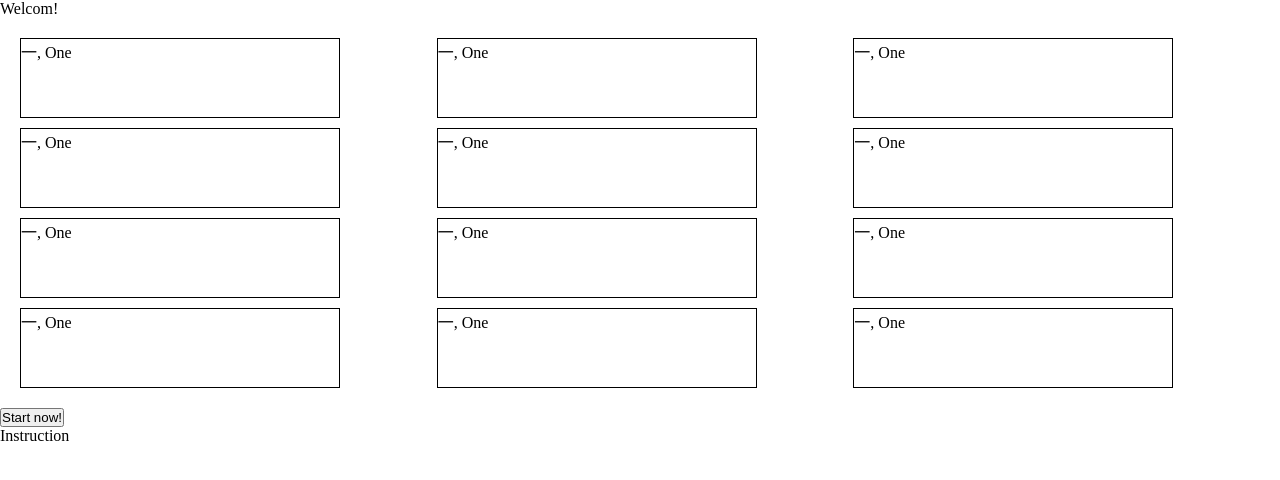
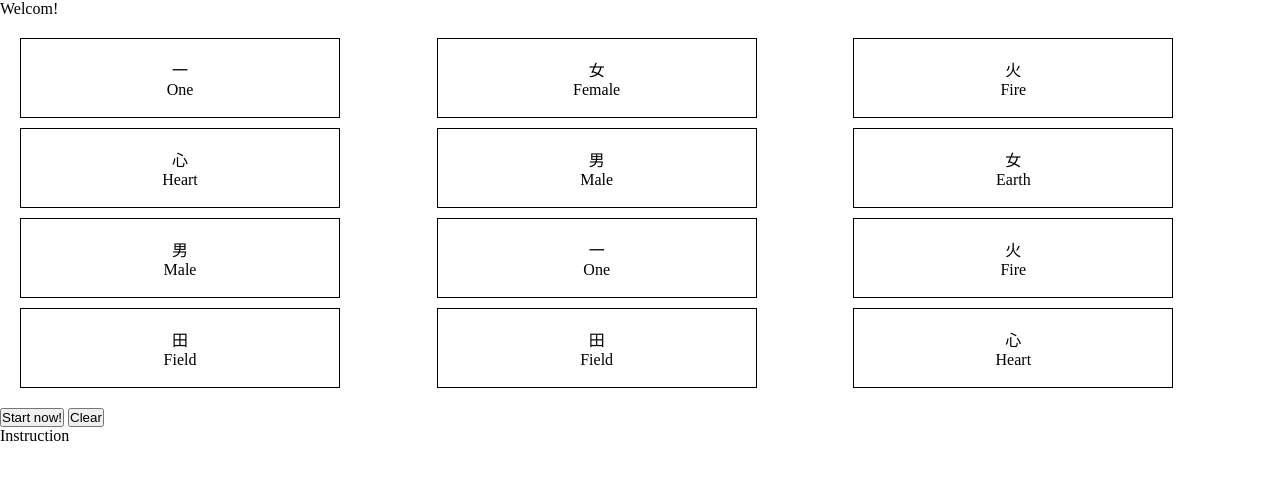
Before and after one commit to mh-fung/language-learning-game, a website built with Vite: page index.html in a window 1280 px wide. Built offline with nearby package versions, Linux system fonts and the light colour scheme.

Commit message:
Added renderCardsContent function and clear content function

```diff
--- a/index.html
+++ b/index.html
@@ -8,9 +8,22 @@
   </head>
   <body>
     <header>Welcom!</header>
-    <div class="card-container">
-    </div>
+    <section class="card-container">
+      <div class="card card--1">1</div>
+      <div class="card card--2">2</div>
+      <div class="card card--3">3</div>
+      <div class="card card--4">4</div>
+      <div class="card card--5">5</div>
+      <div class="card card--6">6</div>
+      <div class="card card--7">7</div>
+      <div class="card card--8">8</div>
+      <div class="card card--9">9</div>
+      <div class="card card--10">10</div>
+      <div class="card card--11">11</div>
+      <div class="card card--12">12</div>
+    </section>
     <button class="button">Start now!</button>
+    <button class="button--clear">Clear</button>
     <p>Instruction</p>
     <script type="module" src="/src/main.ts"></script>
   </body>
--- a/src/card.ts
+++ b/src/card.ts
@@ -4,18 +4,32 @@ export type Card = {
     englishMeaning: string;
 };
 
+export const cardArray1: Card[] = [
+    {chineseWord: "一", englishMeaning: "One"},
+    {chineseWord: "女", englishMeaning: "Female"},
+    {chineseWord: "火", englishMeaning: "Fire"},
+    {chineseWord: "心", englishMeaning: "Heart"},
+    {chineseWord: "男", englishMeaning: "Male"},
+    {chineseWord: "女", englishMeaning: "Earth"},
+    {chineseWord: "男", englishMeaning: "Male"},
+    {chineseWord: "一", englishMeaning: "One"},
+    {chineseWord: "火", englishMeaning: "Fire"},
+    {chineseWord: "田", englishMeaning: "Field"},
+    {chineseWord: "田", englishMeaning: "Field"},
+    {chineseWord: "心", englishMeaning: "Heart"},
+];
 
-export const cardArray: Card[] = [
+export const cardArray2: Card[] = [
+    {chineseWord: "二", englishMeaning: "One"},
+    {chineseWord: "女", englishMeaning: "Female"},
+    {chineseWord: "火", englishMeaning: "Fire"},
+    {chineseWord: "心", englishMeaning: "Heart"},
+    {chineseWord: "男", englishMeaning: "Male"},
+    {chineseWord: "女", englishMeaning: "Earth"},
+    {chineseWord: "男", englishMeaning: "Male"},
     {chineseWord: "一", englishMeaning: "One"},
-    {chineseWord: "一", englishMeaning: "One"},
-    {chineseWord: "一", englishMeaning: "One"},
-    {chineseWord: "一", englishMeaning: "One"},
-    {chineseWord: "一", englishMeaning: "One"},
-    {chineseWord: "一", englishMeaning: "One"},
-    {chineseWord: "一", englishMeaning: "One"},
-    {chineseWord: "一", englishMeaning: "One"},
-    {chineseWord: "一", englishMeaning: "One"},
-    {chineseWord: "一", englishMeaning: "One"},
-    {chineseWord: "一", englishMeaning: "One"},
-    {chineseWord: "一", englishMeaning: "One"},
+    {chineseWord: "火", englishMeaning: "Fire"},
+    {chineseWord: "田", englishMeaning: "Field"},
+    {chineseWord: "田", englishMeaning: "Field"},
+    {chineseWord: "心", englishMeaning: "Heart"},
 ];
--- a/src/main.ts
+++ b/src/main.ts
@@ -1,19 +1,34 @@
 import './styles/main.scss';
-import { Card, cardArray } from './card';
+import { Card, cardArray1 } from './card';
 
 //Gaining access to the html elements
-const cardContainer = document.querySelector<HTMLDivElement>(".card-container")
+const cardContainer = document.querySelector<HTMLDivElement>(".card-container");
 const buttonStart = document.querySelector<HTMLButtonElement>(".button");
-if (!cardContainer || !buttonStart) {
+const buttonClear = document.querySelector<HTMLButtonElement>(".button--clear");
+if (!cardContainer || !buttonStart|| !buttonClear) {
   throw new Error("Issues with Selector");
-}
-
-//Function that renders the card content.
-const renderCardContent = (cardArray: Card[]): any => {
-  cardArray.forEach(card => {
-    cardContainer.innerHTML += `<div class="card">${card.chineseWord}, ${card.englishMeaning}</div>`
-  });
 };
 
+const cards = document.querySelectorAll<HTMLDivElement>(".card");
+
+
+//Function that renders the card content. for card[0] -> card--1
+const renderCardContent = (cardArray: Card[]): any => {
+  cards.forEach(card => {
+    card.innerHTML = `<p>${cardArray[Number(card.innerText) - 1].chineseWord}</p><p>${cardArray[Number(card.innerText) - 1].englishMeaning}</p>`
+  });
+  console.log("here")
+};
+
+
 //Add event listener to the button
-buttonStart.addEventListener("click", renderCardContent(cardArray));
+buttonStart.addEventListener("click", renderCardContent(cardArray1));
+
+//function to clear the content
+const flipOver = () => {
+  cards.forEach(card => {
+    card.innerHTML = ""
+  })
+}
+//Add event listener to the button
+buttonClear.addEventListener("click", flipOver)
--- a/src/styles/main.scss
+++ b/src/styles/main.scss
@@ -16,4 +16,8 @@
     width: 25vw;
     height: 10vh;
     border: 1px solid black;
+    display: flex;
+    flex-direction: column;
+    justify-content: center;
+    align-items: center;
 }
```
